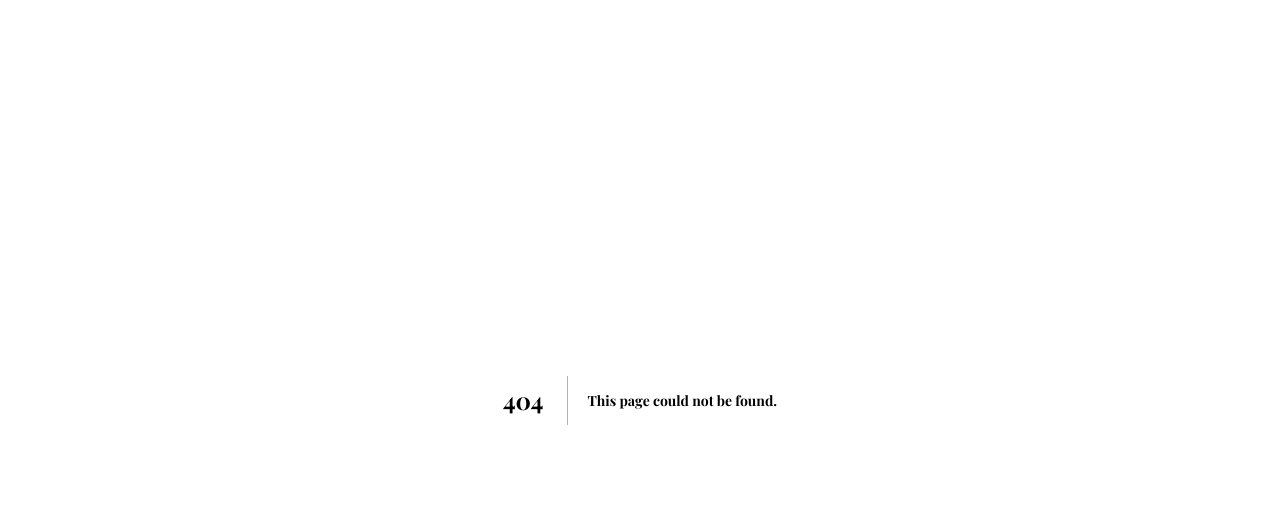
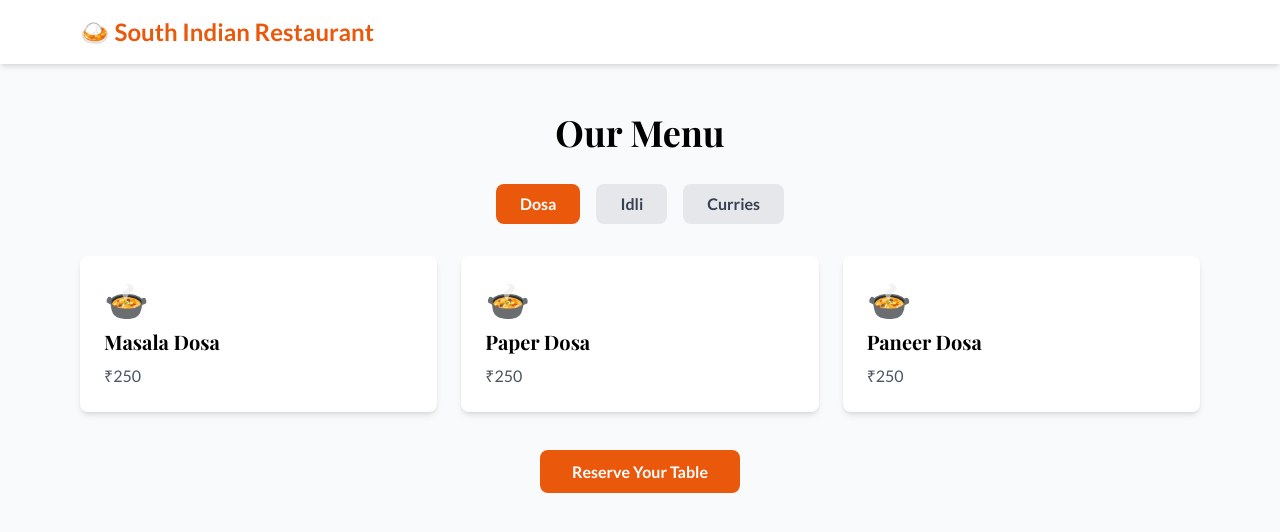
Before and after one commit to Chandrakntt/South-Indian-Restaurant-Website, a Next.js app: page /menu in a window 1280 px wide. Before the commit this address had no page. Shown: the top 532 px of the page. Built offline with nearby package versions, Linux system fonts and the light colour scheme.

Commit message:
Add menu page

```diff
--- /dev/null
+++ b/app/menu/page.tsx
@@ -0,0 +1,73 @@
+'use client'
+
+import Link from 'next/link'
+import { useState } from 'react'
+
+const menuItems = [
+  { category: 'Dosa', items: ['Masala Dosa', 'Paper Dosa', 'Paneer Dosa'] },
+  { category: 'Idli', items: ['Idli Sambar', 'Idli Chutney', 'Gunpowder Idli'] },
+  { category: 'Curries', items: ['Sambar', 'Rasam', 'Chole Bhature'] },
+]
+
+export default function MenuPage() {
+  const [selectedCategory, setSelectedCategory] = useState('Dosa')
+
+  return (
+    <div className="min-h-screen bg-gray-50">
+      {/* Navbar */}
+      <nav className="bg-white shadow-md">
+        <div className="max-w-6xl mx-auto px-4 py-4">
+          <Link href="/" className="text-2xl font-bold text-orange-600">🍛 South Indian Restaurant</Link>
+        </div>
+      </nav>
+
+      {/* Menu Section */}
+      <section className="max-w-6xl mx-auto px-4 py-12">
+        <h1 className="text-4xl font-bold text-center mb-8">Our Menu</h1>
+
+        {/* Category Buttons */}
+        <div className="flex justify-center gap-4 mb-8">
+          {menuItems.map((menu) => (
+            <button
+              key={menu.category}
+              onClick={() => setSelectedCategory(menu.category)}
+              className={`px-6 py-2 rounded-lg font-semibold transition ${
+                selectedCategory === menu.category
+                  ? 'bg-orange-600 text-white'
+                  : 'bg-gray-200 text-gray-700 hover:bg-gray-300'
+              }`}
+            >
+              {menu.category}
+            </button>
+          ))}
+        </div>
+
+        {/* Menu Items Grid */}
+        <div className="grid md:grid-cols-3 gap-6">
+          {menuItems
+            .find((m) => m.category === selectedCategory)
+            ?.items.map((item) => (
+              <div
+                key={item}
+                className="bg-white p-6 rounded-lg shadow-md hover:shadow-lg transition"
+              >
+                <p className="text-4xl mb-2">🍲</p>
+                <h3 className="text-xl font-bold mb-2">{item}</h3>
+                <p className="text-gray-600">₹250</p>
+              </div>
+            ))}
+        </div>
+
+        {/* CTA Button */}
+        <div className="text-center mt-12">
+          <Link
+            href="/reserve"
+            className="bg-orange-600 text-white px-8 py-3 rounded-lg hover:bg-orange-700 font-semibold"
+          >
+            Reserve Your Table
+          </Link>
+        </div>
+      </section>
+    </div>
+  )
+}
```
